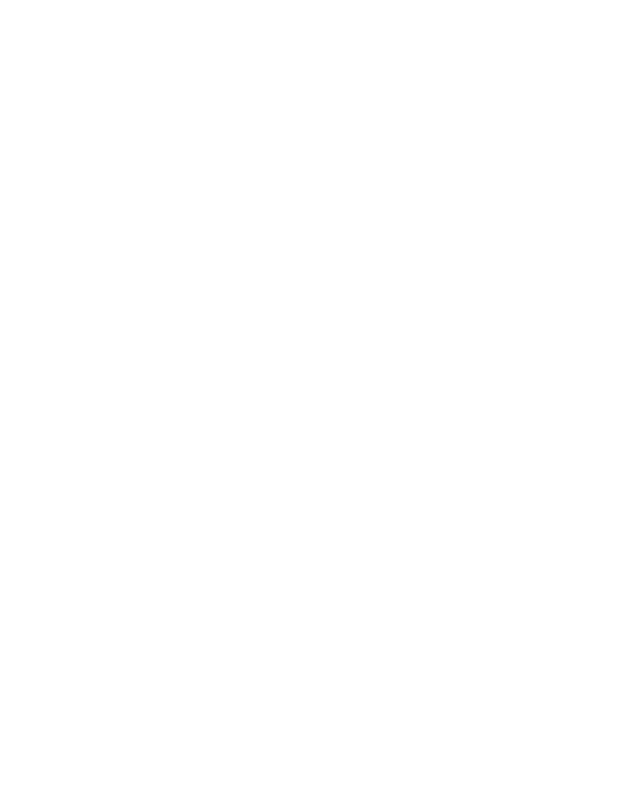
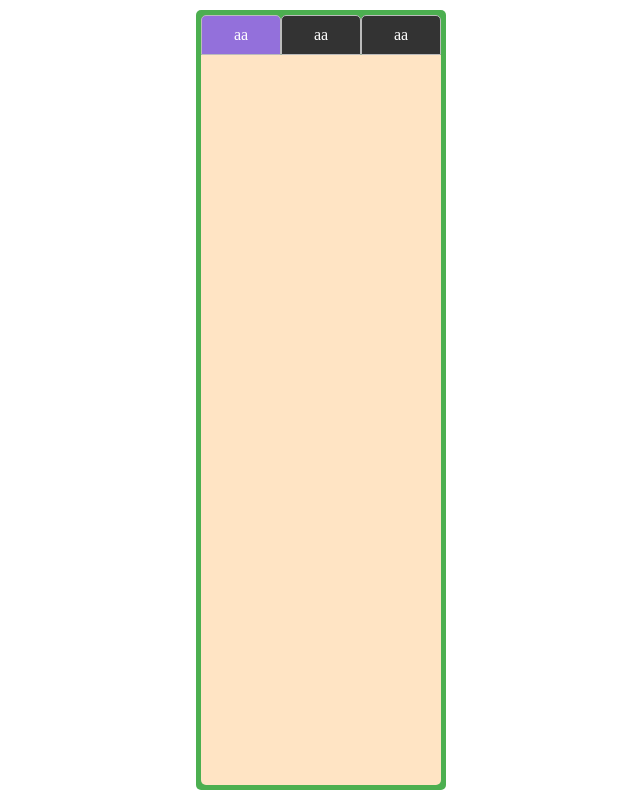
Before and after one commit to a-d-collins/TwitchTv_tracker, a plain HTML site: page index.html in a window 1280 px wide. Shown: the whole page, without its empty margins (319-959 px from the left). Drawn offline with nearby package versions, Linux system fonts and the light colour scheme; a web font is replaced by a local one.

Commit message:
V-1-1
1) Added basic layout
2) Added basic JS
3) Removed Bootstrap css from <head>
4) Added JS function that adjusts .twitch-container height each time
the window is resized. —> Unfortunately there doesn’t seem to be a way
to obtain the vertical padding size of the .twitch-container without
using jQuery, though, so you’re going to have to keep an eye on the
constant titled “twitchContainerPadding”
5) Currently the .tab-buttons class has position:absolute — This allows
.twitch-tabs class to change height along with the .twitch-container.
6) Page title is currently commented out. Will add back in later.

```diff
--- a/css/style.css
+++ b/css/style.css
@@ -0,0 +1,94 @@
+html, body {
+    margin: 0;
+    padding: 0;
+}
+
+h1 {
+    text-align: center;
+}
+
+.twitch-container {
+    background-color: #4CAF50;
+    border-radius: 5px;
+    width: 250px;
+    min-height: 150px;
+    padding: 45px 0 5px;
+    position: relative;
+}
+
+.tab-buttons {
+    left:5px;
+    list-style-type: none;
+    margin: 0;
+    padding: 0;
+    position: absolute;
+    top: 5px;
+}
+
+.tab-button-wrapper {
+    float: left;
+}
+
+.tab-button {
+    background-color: #333;
+    text-align: center;
+    text-decoration: none;
+}
+
+.tab-button {
+    color: white;
+    display: block;
+    border-top-left-radius: 5px;
+    border-top-right-radius: 5px;
+    border: 1px solid #bbb;
+    padding: 10px 0px 10px;
+    width: 78px;
+}
+
+tab-button:hover:not(.activeButton) {
+    background-color: #111;
+}
+
+.twitch-tabs {
+    height: 100%;
+    margin: 0 auto;
+    width: 240px;
+    border-bottom-left-radius: 5px;
+    border-bottom-right-radius: 5px;
+    position: relative;
+}
+
+.twitch-tab {
+    border-bottom-left-radius: 5px;
+    border-bottom-right-radius: 5px;
+    bottom: 0px;
+    height: inherit;
+    overflow-y: auto;
+    position: absolute;
+    width: inherit;
+    z-index: -1;
+}
+
+.tab-1 {
+    background-color: bisque;
+}
+
+.tab-2 {
+    background-color: black;
+}
+
+.tab-3 {
+    background-color: blueviolet;
+}
+
+.active-tab {
+    z-index: auto;
+}
+
+.activeButton {
+    background-color: mediumpurple;
+}
+
+.center {
+    margin: 10px auto;
+}
--- a/index.html
+++ b/index.html
@@ -4,7 +4,6 @@
     <meta charset="UTF-8">
     <title>TwitchTv</title>
     <link rel="stylesheet" href="https://maxcdn.bootstrapcdn.com/font-awesome/4.5.0/css/font-awesome.min.css">
-    <link rel="stylesheet" href="http://maxcdn.bootstrapcdn.com/bootstrap/3.3.6/css/bootstrap.min.css">
     <link href='https://fonts.googleapis.com/css?family=Droid+Serif' rel='stylesheet' type='text/css'>
     <link rel="stylesheet" href="//code.jquery.com/ui/1.11.4/themes/smoothness/jquery-ui.css">
     <script src="//code.jquery.com/jquery-1.10.2.js"></script>
@@ -17,6 +16,20 @@
     </head>
 
     <body>
-
+        <!--<div class = 'title'>
+            <h1>TwitchTV</h1>
+        </div>-->
+        <div id ='twitch-container' class = 'twitch-container center'>
+            <ul class='tab-buttons'>
+                <li class='tab-button-wrapper'><a class = 'tab-button button-1 activeButton'>aa</a></li>
+                <li class='tab-button-wrapper'><a class = 'tab-button button-2'>aa</a></li>
+                <li class='tab-button-wrapper'><a class = 'tab-button button-3'>aa</a></li>
+            </ul>
+            <div class = 'twitch-tabs'>
+                <div class = 'twitch-tab tab-1 active-tab'></div>
+                <div class = 'twitch-tab tab-2'></div>
+                <div class = 'twitch-tab tab-3'></div>
+            </div>
+        </div>
     </body>
 </html>
--- a/js/index.js
+++ b/js/index.js
@@ -0,0 +1,35 @@
+$(document).ready(function () {
+    // Establish height difference between html and #twitch-container
+    var twitchContainerPadding = 50;
+    var twitchInnerHeight = document.getElementById('twitch-container').clientHeight-twitchContainerPadding;
+    var height_difference = $('html').height()-twitchInnerHeight;
+
+    // Set height of .twitch-container
+    $('.twitch-container').css({'height':($(window).height()-height_difference)+'px'});
+
+    // On resize...
+    $(window).resize(function(){
+        // set size of .twitch-container
+        $('.twitch-container').css({'height':($(window).height()-height_difference)+'px'});
+    });
+
+    // On button click...
+    $('.tab-button').click(function() {
+        // If button does not have class .activeButton, make that dream come true...
+        if(!$(this).hasClass('activeButton')) {
+            $('.tab-button').removeClass('activeButton');
+            $(this).addClass('activeButton');
+
+            // Remove active-tab class from active-tab...
+            $('.twitch-tab').removeClass('active-tab');
+            // And show the associated tab (by adding class active-tab)...
+            if($(this).hasClass('button-1')) {
+                $('.tab-1').addClass('active-tab');
+            } else if ($(this).hasClass('button-2')) {
+                $('.tab-2').addClass('active-tab');
+            } else {
+                $('.tab-3').addClass('active-tab');
+            }
+        }
+    });
+});
```
